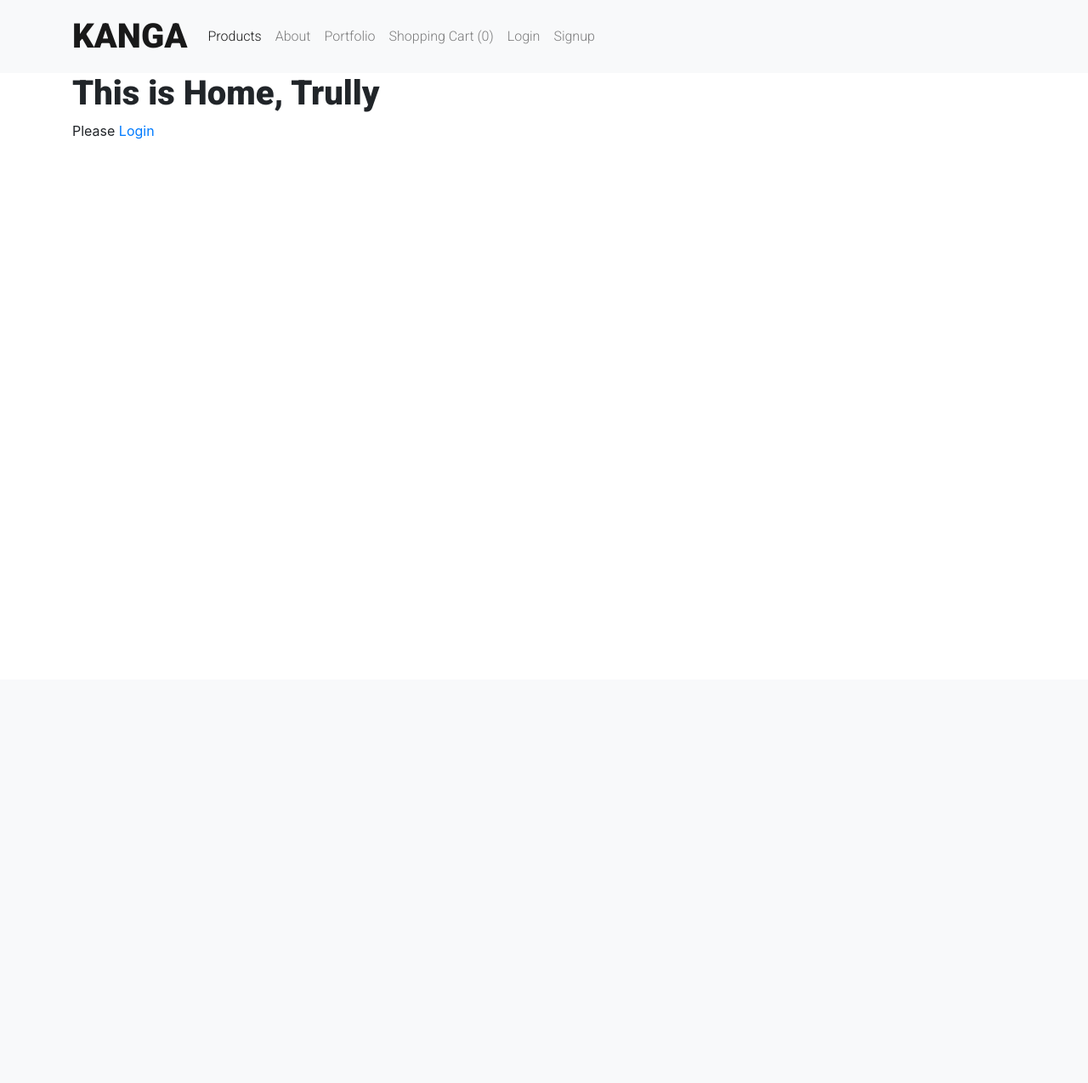
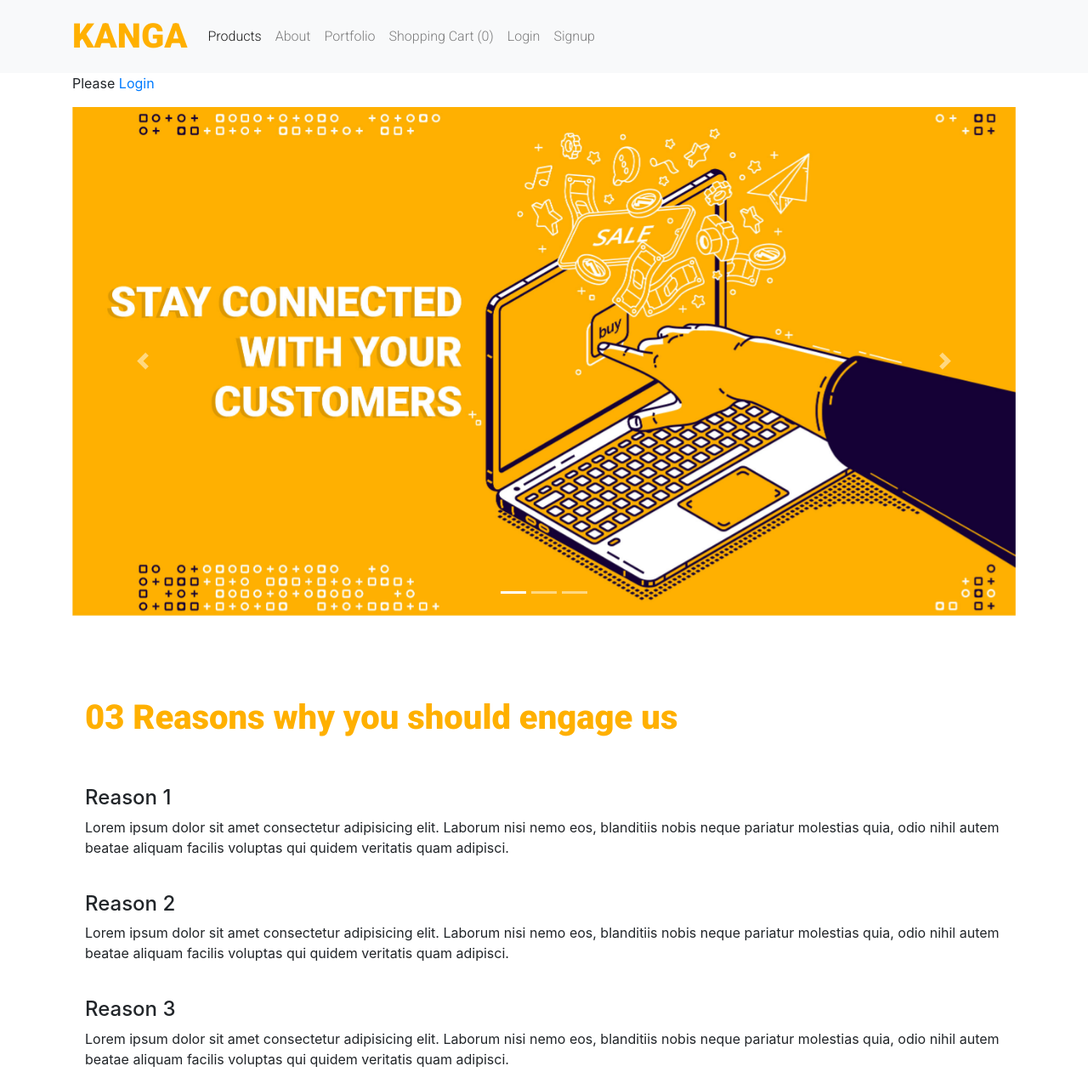
Before and after one commit to darylkangjh/Project-4, a Django app: page / in a window 1280 px wide. Shown: the whole page at 85% size. Before the commit the page ends 164 px from the top, so only its background shows below. Run offline with Django 3.2, Linux system fonts and the light colour scheme; some libraries are stand-ins or nearby versions.

Commit message:
Styled navbar

```diff
--- a/home/templates/home/index.template.html
+++ b/home/templates/home/index.template.html
@@ -2,10 +2,60 @@
 {%load static %}
 
 {%block content%}
-<h1 class="index-title">This is Home, Trully</h1>
 	{% if request.user.is_authenticated  %}
-	<p class="index-paragraph">Welcome {{request.user}}</p>
+    <h3 class="index-title">Welcome {{request.user}}</h1>
 	{% else %}
 	<p>Please <a href="/accounts/login">Login</a></p>
 	{%endif%}
+
+    <!-- !!!!!!!!!!Carousel here!!!!!!!!!!!!!!!!!!! -->
+    <div id="carouselExampleIndicators" class="carousel slide" data-ride="carousel">
+  <ol class="carousel-indicators">
+    <li data-target="#carouselExampleIndicators" data-slide-to="0" class="active"></li>
+    <li data-target="#carouselExampleIndicators" data-slide-to="1"></li>
+    <li data-target="#carouselExampleIndicators" data-slide-to="2"></li>
+  </ol>
+  <div class="carousel-inner">
+    <div class="carousel-item active">
+      <img class="d-block w-100" src="{% static '1.jpg' %}" alt="First slide">
+    </div>
+    <div class="carousel-item">
+      <img class="d-block w-100" src="{% static '2.jpg' %}" alt="Second slide">
+    </div>
+    <div class="carousel-item">
+      <img class="d-block w-100" src="{% static '3.jpg' %}" alt="Third slide">
+    </div>
+  </div>
+  <a class="carousel-control-prev" href="#carouselExampleIndicators" role="button" data-slide="prev">
+    <span class="carousel-control-prev-icon" aria-hidden="true"></span>
+    <span class="sr-only">Previous</span>
+  </a>
+  <a class="carousel-control-next" href="#carouselExampleIndicators" role="button" data-slide="next">
+    <span class="carousel-control-next-icon" aria-hidden="true"></span>
+    <span class="sr-only">Next</span>
+  </a>
+    </div>
+    <!-- !!!!!!!!!!Carousel here!!!!!!!!!!!!!!!!!!! -->
+    <br/>
+    <br/>
+    <br/>
+    <br/>
+    <div class="container">
+
+            <h1 class="index-title" style="color:#FFB000;">03 Reasons why you should engage us</h1>
+
+        <br/>
+        <br/>
+        <h4>Reason 1</h4>
+        <p>Lorem ipsum dolor sit amet consectetur adipisicing elit. Laborum nisi nemo eos, blanditiis nobis neque pariatur molestias quia, odio nihil autem beatae aliquam facilis voluptas qui quidem veritatis quam adipisci.</p>
+        <br/>
+        <h4>Reason 2</h4>
+        <p>Lorem ipsum dolor sit amet consectetur adipisicing elit. Laborum nisi nemo eos, blanditiis nobis neque pariatur molestias quia, odio nihil autem beatae aliquam facilis voluptas qui quidem veritatis quam adipisci.</p>
+        <br/>
+        <h4>Reason 3</h4>
+        <p>Lorem ipsum dolor sit amet consectetur adipisicing elit. Laborum nisi nemo eos, blanditiis nobis neque pariatur molestias quia, odio nihil autem beatae aliquam facilis voluptas qui quidem veritatis quam adipisci.</p>
+
+
+    </div>
+
 {%endblock%}
--- a/static/style.css
+++ b/static/style.css
@@ -1,19 +1,40 @@
 .nav-link {
     font-family: 'Roboto', sans-serif!important;
     font-weight: 200!important;
+}
+.nav-link :hover {
+    font-family: 'Roboto', sans-serif!important;
+    font-weight: 200!important;
+    color: #FFB000!important;
+
 }
 
 .navbar-brand{
     font-family: 'Roboto', sans-serif!important;
     font-weight: 900;
     font-size: 40px;
+    color: #FFB000!important;
 }
 
 .index-title{
     font-family: 'Roboto', sans-serif!important;
     font-weight: 900;
+
 }
 .index-paragraph{
     font-family: 'Roboto', sans-serif!important;
     font-weight: 900;
 }
+
+.index-title-white{
+    font-family: 'Roboto', sans-serif!important;
+    font-weight: 900;
+    color:white!important;
+
+}
+
+
+/* Shift effect */
+nav.shift ul li a:hover {
+  color: #FFB000!important;
+}
--- a/templates/base.template.html
+++ b/templates/base.template.html
@@ -17,7 +17,7 @@
 
     <!-- My Own CSS -->
     <!-- !!! Navbar start -->
-        <nav class="navbar navbar-expand-lg navbar-light bg-light">
+        <nav class="navbar  shift navbar-expand-lg navbar-light bg-light">
             <div class="container">
                 <a class="navbar-brand" href="{% url 'index' %}">KANGA</a>
                 <button class="navbar-toggler" type="button" data-toggle="collapse" data-target="#navbarNavDropdown" aria-controls="navbarNavDropdown" aria-expanded="false" aria-label="Toggle navigation">
```
Also changed, not shown: static/1.jpg (added), static/2.jpg (added), static/3.jpg (added).
